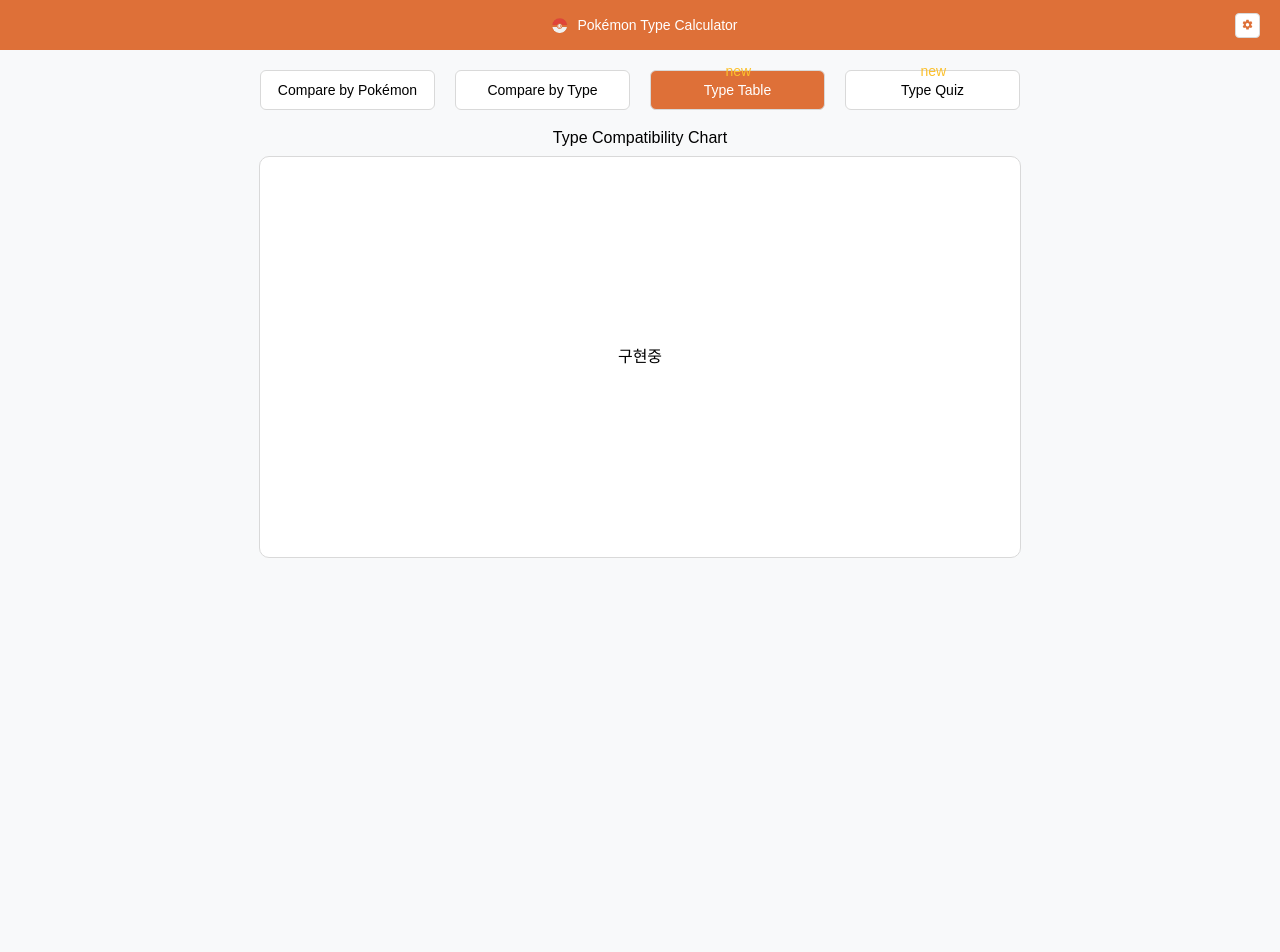
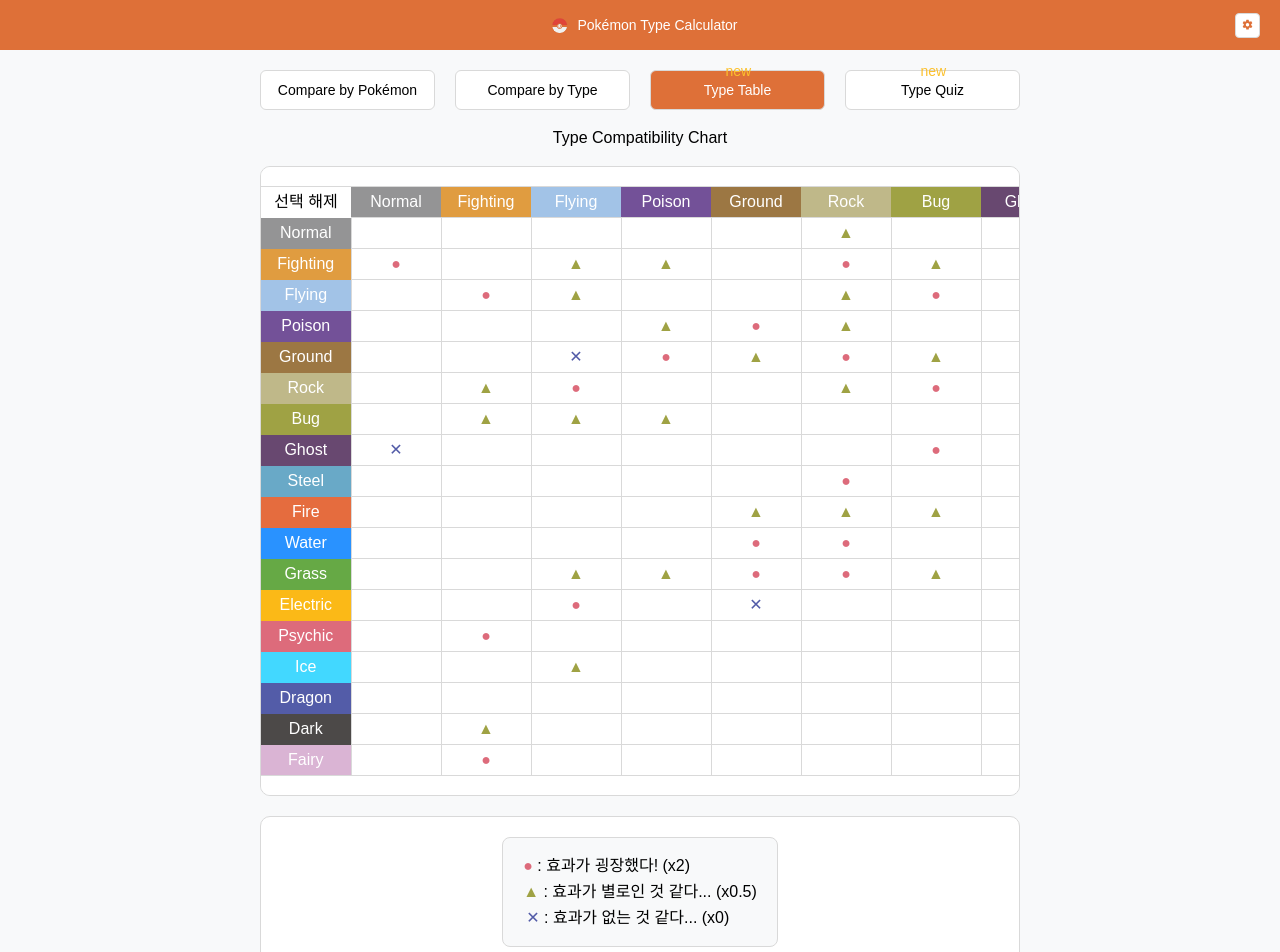
Before and after one commit to changchangwoo/POKE-MATCH-TYPE, a React (Vite) app: page /table in a window 1280 px wide. Shown: the top 952 px of the page. Before the commit the page ends 800 px from the top, so only its background shows below. Built offline with nearby package versions, Linux system fonts and the light colour scheme; a small style sheet from the web is missing.

Commit message:
Feat : 테이블 컴포넌트, 데이터 구현

```diff
--- /dev/null
+++ b/src/datas/tableData.json
@@ -0,0 +1,102 @@
+{
+  "columnHeaders": [
+    { "name": "normal",   "no": 1 },  { "name": "fighting", "no": 2 },  { "name": "flying",  "no": 3 },
+    { "name": "poison",   "no": 4 },  { "name": "ground",  "no": 5 },  { "name": "rock",    "no": 6 },
+    { "name": "bug",      "no": 7 },  { "name": "ghost",   "no": 8 },  { "name": "steel",   "no": 9 },
+    { "name": "fire",     "no": 10 }, { "name": "water",   "no": 11 }, { "name": "grass",   "no": 12 },
+    { "name": "electric", "no": 13 }, { "name": "psychic", "no": 14 }, { "name": "ice",     "no": 15 },
+    { "name": "dragon",   "no": 16 }, { "name": "dark",    "no": 17 }, { "name": "fairy",   "no": 18 }
+  ],
+  "rowData": [
+    {
+      "type": "normal",
+      "no": 1,
+      "values": ["", "", "", "", "", "▲", "", "✕", "▲", "", "", "", "", "", "", "", "", ""]
+    },
+    {
+      "type": "fighting",
+      "no": 2,
+      "values": ["●", "", "▲", "▲", "", "●", "▲", "✕", "●", "", "", "", "", "▲", "●", "", "●", "▲"]
+    },
+    {
+      "type": "flying",
+      "no": 3,
+      "values": ["", "●", "▲", "", "", "▲", "●", "", "▲", "", "", "●", "▲", "", "●", "", "▲", ""]
+    },
+    {
+      "type": "poison",
+      "no": 4,
+      "values": ["", "", "", "▲", "●", "▲", "", "▲", "✕", "", "", "●", "", "", "▲", "", "", "●"]
+    },
+    {
+      "type": "ground",
+      "no": 5,
+      "values": ["", "", "✕", "●", "▲", "●", "▲", "", "●", "●", "", "", "✕", "", "", "", "●", ""]
+    },
+    {
+      "type": "rock",
+      "no": 6,
+      "values": ["", "▲", "●", "", "", "▲", "●", "", "▲", "●", "▲", "", "", "", "●", "", "", ""]
+    },
+    {
+      "type": "bug",
+      "no": 7,
+      "values": ["", "▲", "▲", "▲", "", "", "", "▲", "▲", "▲", "", "●", "", "●", "", "▲", "●", "▲"]
+    },
+    {
+      "type": "ghost",
+      "no": 8,
+      "values": ["✕", "", "", "", "", "", "●", "●", "", "", "", "", "", "●", "", "", "▲", ""]
+    },
+    {
+      "type": "steel",
+      "no": 9,
+      "values": ["", "", "", "", "", "●", "", "", "▲", "▲", "▲", "▲", "▲", "", "▲", "", "▲", "●"]
+    },
+    {
+      "type": "fire",
+      "no": 10,
+      "values": ["", "", "", "", "▲", "▲", "▲", "", "▲", "▲", "●", "●", "", "", "●", "", "", ""]
+    },
+    {
+      "type": "water",
+      "no": 11,
+      "values": ["", "", "", "", "●", "●", "", "", "", "▲", "▲", "▲", "", "", "", "", "", ""]
+    },
+    {
+      "type": "grass",
+      "no": 12,
+      "values": ["", "", "▲", "▲", "●", "●", "▲", "", "▲", "▲", "●", "▲", "▲", "", "", "", "▲", ""]
+    },
+    {
+      "type": "electric",
+      "no": 13,
+      "values": ["", "", "●", "", "✕", "", "", "", "▲", "", "", "●", "▲", "", "", "▲", "", ""]
+    },
+    {
+      "type": "psychic",
+      "no": 14,
+      "values": ["", "●", "", "", "", "", "", "", "▲", "", "", "", "", "▲", "", "✕", "✕", ""]
+    },
+    {
+      "type": "ice",
+      "no": 15,
+      "values": ["", "", "▲", "", "", "", "", "", "▲", "▲", "▲", "▲", "", "", "●", "●", "", ""]
+    },
+    {
+      "type": "dragon",
+      "no": 16,
+      "values": ["", "", "", "", "", "", "", "", "▲", "", "", "", "", "", "", "▲", "", "✕"]
+    },
+    {
+      "type": "dark",
+      "no": 17,
+      "values": ["", "▲", "", "", "", "", "", "●", "▲", "", "", "", "", "●", "", "", "▲", "▲"]
+    },
+    {
+      "type": "fairy",
+      "no": 18,
+      "values": ["", "●", "", "", "", "", "", "", "▲", "▲", "", "", "", "", "", "●", "●", "▲"]
+    }
+  ]
+}
--- a/src/pages/Table.tsx
+++ b/src/pages/Table.tsx
@@ -1,14 +1,113 @@
 import { css } from "@emotion/react";
 import { useContext } from "react";
 import { LanguageContext } from "../utils/getInitialData";
+import typeEffectivenessData from "../datas/tableData.json";
+import { getTranslateType } from "../utils/getTranslateType";
 
 const Table = () => {
-  const { text } = useContext(LanguageContext);
+  const { language, text } = useContext(LanguageContext);
+  const { columnHeaders, rowData } = typeEffectivenessData;
+
+  const getCellClassName = (value: any) => {
+    switch (value) {
+      case "●":
+        return "super-effective";
+      case "▲":
+        return "not-very-effective";
+      case "x":
+        return "no-effect";
+      default:
+        return "";
+    }
+  };
+
   return (
     <div css={tableContainer}>
       <h1>{text.TABLE.TITLE}</h1>
-      <div className="tableContents">
-        <h1>구현중</h1>
+      <div css={tableContents}>
+        <div>
+          <table>
+            <thead>
+              <tr>
+                <th>선택 해제</th>
+                {columnHeaders.map((header, index) => (
+                  <th css={tableHeaderStyle(header.no)} key={index}>
+                    {getTranslateType(header.name, language.type)}
+                  </th>
+                ))}
+              </tr>
+            </thead>
+            <tbody>
+              {rowData.map((row, rowIndex) => (
+                <tr key={rowIndex}>
+                  <th css={tableHeaderStyle(row.no)}>
+                    {getTranslateType(row.type, language.type)}
+                  </th>
+                  {row.values.map((value, colIndex) => (
+                    <td key={colIndex} css={valueColor(value)}>
+                      {value}
+                    </td>
+                  ))}
+                </tr>
+              ))}
+            </tbody>
+          </table>
+        </div>
+      </div>
+      <div css={tableDescription}>
+        <div className="box">
+          <div>
+            <span style={{ color: "var(--type14)" }}>●</span> : 효과가 굉장했다!
+            (x2)
+          </div>
+          <div>
+            <span style={{ color: "var(--type7)" }}>▲</span> : 효과가 별로인 것
+            같다... (x0.5)
+          </div>
+          <div>
+            <span style={{ color: "var(--type16)", marginLeft: "3px" }}>✕</span>{" "}
+            : 효과가 없는 것 같다... (x0)
+          </div>
+        </div>
+        <div className="extraBox">
+          <div>
+            <span style={{ color: "var(--type10)" }}>●</span> 불꽃타입 화상 면역
+          </div>
+          <div>
+            <span style={{ color: "var(--type12)" }}>●</span> 풀 타입
+            씨뿌리기·가루·포자 면역
+          </div>
+          <div>
+            <span style={{ color: "var(--type13)" }}>●</span> 전기타입 마비 면역
+          </div>
+          <div>
+            <span style={{ color: "var(--type15)" }}>●</span> 얼음타입
+            얼음·싸라기눈 면역
+          </div>
+          <div>
+            <span style={{ color: "var(--type4)" }}>●</span> 독타입 독·맹독 면역
+          </div>
+          <div>
+            <span style={{ color: "var(--type5)" }}>●</span> 땅타입
+            전기자석파·모래바람 면역
+          </div>
+          <div>
+            <span style={{ color: "var(--type3)" }}>●</span> 비행타입 압정뿌리기
+            면역
+          </div>
+          <div>
+            <span style={{ color: "var(--type6)" }}>●</span> 바위타입 모래바람
+            면역
+          </div>
+          <div>
+            <span style={{ color: "var(--type8)" }}>●</span> 고스트타입 도망치기
+            제한 기술 면역
+          </div>
+          <div>
+            <span style={{ color: "var(--type9)" }}>●</span> 강철타입
+            독·맹독·모래바람 면역
+          </div>
+        </div>
       </div>
     </div>
   );
@@ -21,19 +120,128 @@
   justify-content: center;
   align-items: center;
   border-radius: 30px;
+  gap: 20px;
+  color: var(--text);
+`;
+
+const tableDescription = css`
+  width: 100%;
+  padding: 10px;
+  box-sizing: border-box;
+  color: var(--text);
+  text-align: center;
+  border-radius: 10px;
+  border: 1px solid var(--border);
+  background-color: var(--background);
+  display: flex;
+  flex-direction: column;
+  align-items: center;
   gap: 10px;
-  h1 {
+  padding: 20px;
+  box-sizing: border-box;
+
+  .box {
+    display: flex;
+    flex-direction: column;
+    gap: 10px;
     color: var(--text);
+    border: 1px solid var(--border);
+    padding: 20px;
+    background-color: var(--primary);
+    border-radius: 8px;
+    text-align: left;
+    box-sizing: border-box;
   }
-  .tableContents {
+  .extraBox {
+    display: grid;
+    grid-template-columns: repeat(2, 1fr);
+    gap: 10px;
+    color: var(--text);
     width: 100%;
-    height: 400px;
-    background-color: var(--background);
+    background-color: var(--primary);
     border: 1px solid var(--border);
-    border-radius: 10px;
-    display: flex;
-    align-items: center;
-    justify-content: center;
+    border-radius: 8px;
+    padding: 20px;
+    box-sizing: border-box;
+
+    @media screen and (max-width: 600px) {
+      grid-template-columns: 1fr;
+    }
+
+    div {
+      display: flex;
+      gap: 10px;
+    }
+    div span {
+      text-align: left;
+    }
   }
 `;
+
+const tableContents = css`
+  width: 100%;
+  box-sizing: border-box;
+  overflow-x: auto;
+  background-color: var(--background);
+  border: 1px solid var(--border);
+  border-radius: 10px;
+  display: flex;
+  flex-direction: column;
+  gap: 20px;
+  padding: 20px 0px;
+
+  h1 {
+    text-align: center;
+  }
+
+  table {
+    border-collapse: collapse;
+    width: max-content;
+    border-style: hidden;
+    box-shadow: 0 0 0 1px var(--border);
+  }
+
+  thead th {
+    width: 90px;
+    :nth-child(1) {
+      background-color: var(--background);
+      position: sticky;
+      vertical-align: middle;
+      cursor: pointer;
+      left: 0;
+    }
+  }
+
+  tbody th {
+    cursor: pointer;
+    position: sticky;
+    vertical-align: middle;
+    left: 0;
+  }
+
+  td {
+    text-align: center;
+    vertical-align: middle;
+    height: 30px;
+    border: 1px solid var(--border);
+  }
+`;
+
+const tableHeaderStyle = (no: number) => css`
+  background-color: var(--type${no});
+  height: 30px;
+  vertical-align: middle;
+  color: #ffffff;
+`;
+
+const valueColor = (value: string) => css`
+  color: ${value === "●"
+    ? "var(--type14)"
+    : value === "▲"
+    ? "var(--type7)"
+    : value === "✕"
+    ? "var(--type16)"
+    : "inherit"};
+`;
+
 export default Table;
```
